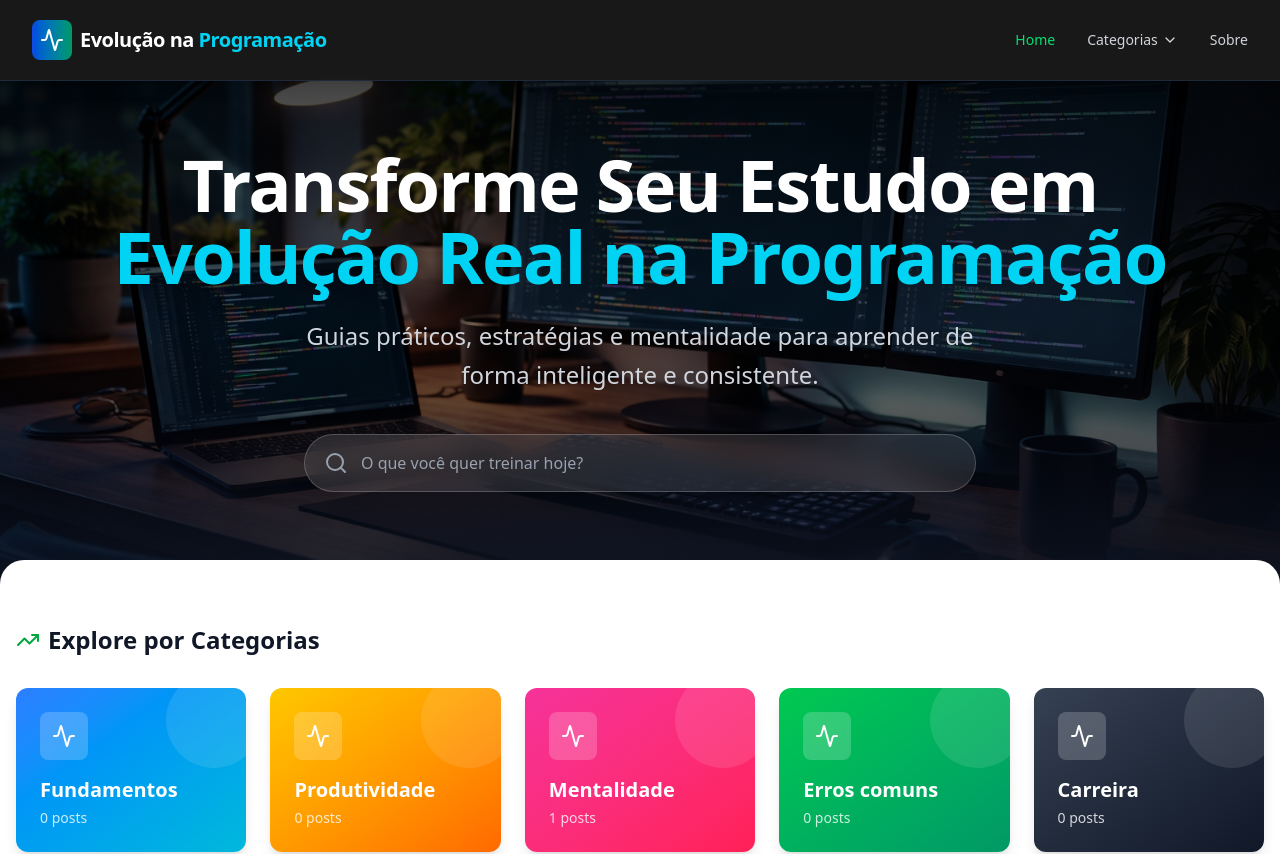
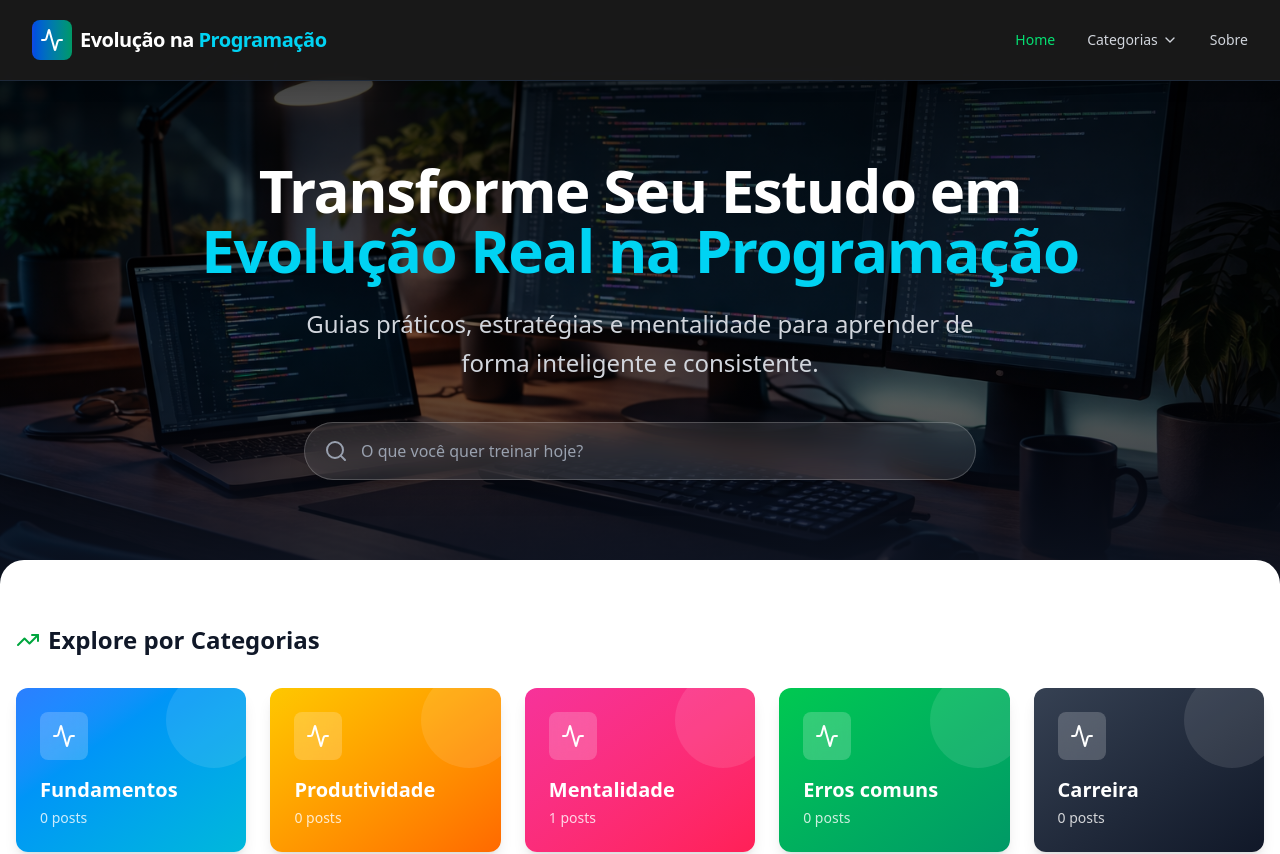
Before and after one commit to Gustavooli122/projeto-blog, a Next.js app: page / in a window 1280 px wide. Shown: the top 854 px of the page. Built offline with nearby package versions, Linux system fonts and the light colour scheme.

Commit message:
atualizado

```diff
--- a/src/app/pages/HomePage.jsx
+++ b/src/app/pages/HomePage.jsx
@@ -44,7 +44,7 @@
               animate={{ opacity: 1, y: 0 }}
               transition={{ duration: 0.8 }}
             >
-              <h1 className="text-3xl sm:text-4xl  md:text-7xl font-bold text-white mb-6 tracking-tight">
+              <h1 className="text-3xl sm:text-4xl  md:text-5xl lg:text-6xl font-bold text-white mb-6 tracking-tight">
                 Transforme Seu Estudo em  <br />
                 <span className="text-cyan-400">Evolução Real na Programação</span>
               </h1>
```
